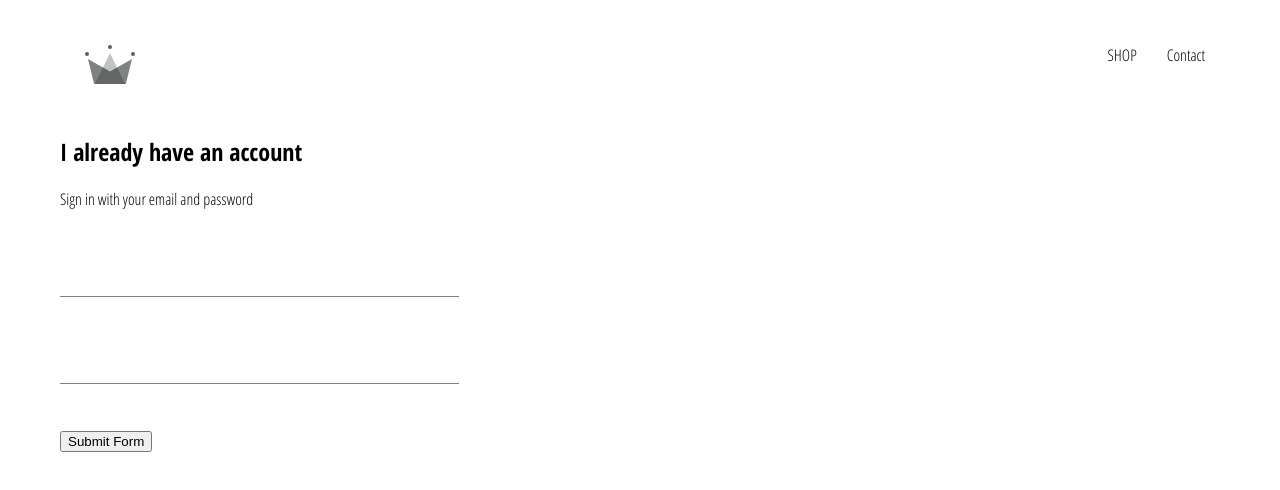
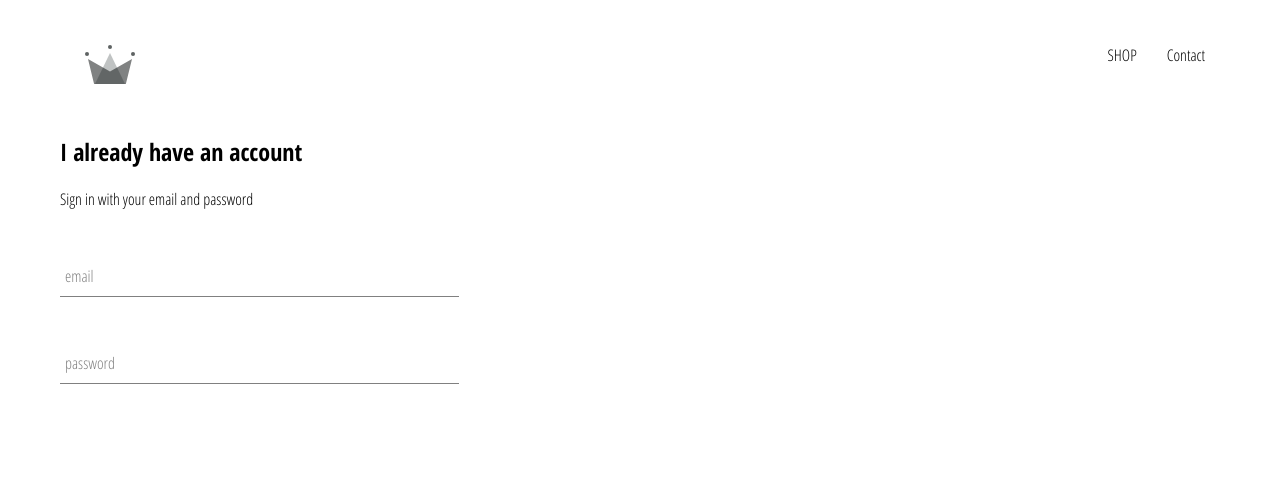
Before and after one commit to SimplyAvi/avi-clothing, a React (Create React App) app: page /signin in a window 1280 px wide. Shown: the top 490 px of the page. Built offline with nearby package versions, Linux system fonts and the light colour scheme.

Commit message:
Fixed label bug on form

```diff
--- a/src/components/form-input/form-input.component.jsx
+++ b/src/components/form-input/form-input.component.jsx
@@ -1,19 +1,20 @@
-import React from 'react'
+import React from 'react';
 
 import './form-input.style.scss'
 
-const FormInput = ({ handleChange, lable, ...otherProps }) => (
-    <div className='group'>
-        <input className="form-input" onChange={handleChange}  {...otherProps} />
-        {
-            lable ?
-                (<lable className={`${otherProps.value.length ? 'shrink' : ''} form-input-lable`}>
-                {lable}
-                </lable>)
-                :
-                null
-        }
-    </div>
-)
+const FormInput = ({ handleChange, label, ...otherProps }) => (
+  <div className='group'>
+    <input className='form-input' onChange={handleChange} {...otherProps} />
+    {label ? (
+      <label
+        className={`${
+          otherProps.value.length ? 'shrink' : ''
+        } form-input-label`}
+      >
+        {label}
+      </label>
+    ) : null}
+  </div>
+);
 
-export default FormInput
+export default FormInput;
--- a/src/components/sign-in/sign-in.component.jsx
+++ b/src/components/sign-in/sign-in.component.jsx
@@ -1,33 +1,37 @@
-import React from 'react'
+import React from 'react';
 
-import FormInput from '../form-input/form-input.component'
-import './sign-in.styles.scss'
+import FormInput from '../form-input/form-input.component';
+// import CustomButton from '../custom-button/custom-button.component';
 
-class SignIn extends React.Component{
+import './sign-in.styles.scss';
+
+class SignIn extends React.Component {
   constructor(props) {
-        super(props)
-
+    super(props);
 
     this.state = {
       email: '',
       password: ''
-        }
+    };
   }
 
-    handleSubmit = (e) => {
-        e.preventDefault()
-        this.setState({email:'', password:'' })
-    }
-    handleChange = (e) => {
-        const { value, name } = e.target
-        this.setState({[name]: value})
-    }
+  handleSubmit = event => {
+    event.preventDefault();
+
+    this.setState({ email: '', password: '' });
+  };
+
+  handleChange = event => {
+    const { value, name } = event.target;
+
+    this.setState({ [name]: value });
+  };
+
   render() {
     return (
       <div className='sign-in'>
-                <h2> I already have an account </h2>
-                <span> Sign in with your email and password </span>
-
+        <h2>I already have an account</h2>
+        <span>Sign in with your email and password</span>
 
         <form onSubmit={this.handleSubmit}>
           <FormInput
@@ -35,23 +39,21 @@ class SignIn extends React.Component{
             type='email'
             handleChange={this.handleChange}
             value={this.state.email}
-                        label = 'email'
+            label='email'
             required
           />
-
           <FormInput
             name='password'
             type='password'
+            value={this.state.password}
             handleChange={this.handleChange}
-                        value={this.state.password}
-                        label = 'password'
+            label='password'
+            required
           />
-
-                    <input type='submit' value='Submit Form'/>
         </form>
       </div>
-        )
+    );
   }
 }
 
-export default SignIn
+export default SignIn;
--- a/src/pages/sign-in-sign-up/sign-in-sign-up.component.jsx
+++ b/src/pages/sign-in-sign-up/sign-in-sign-up.component.jsx
@@ -1,5 +1,7 @@
 import React from 'react'
 import SignIn from '../../components/sign-in/sign-in.component'
+
+
 import './sign-in-sign-up.styles.scss'
 
 
```
Also changed, not shown: src/components/form-input/form-input.style.scss (line endings or trailing spaces). Lines whose indentation alone changed are shown as unchanged.
